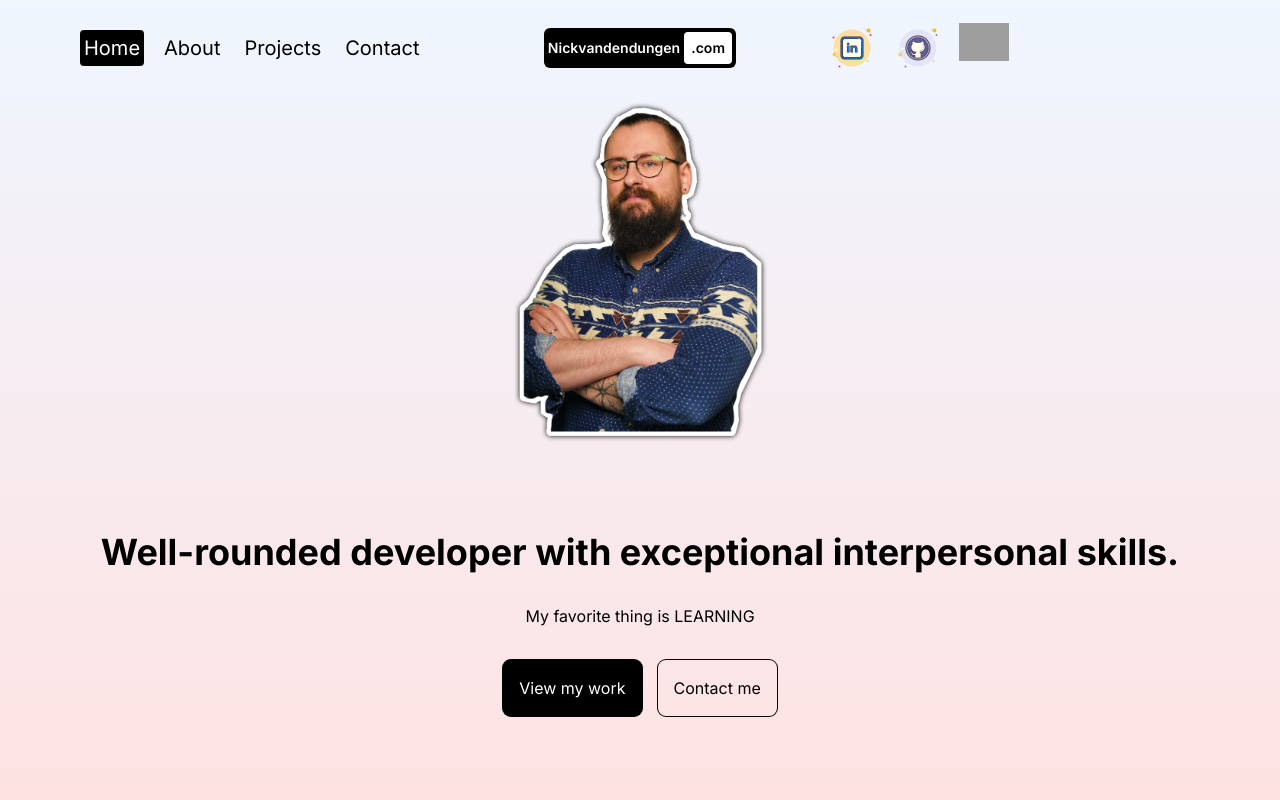
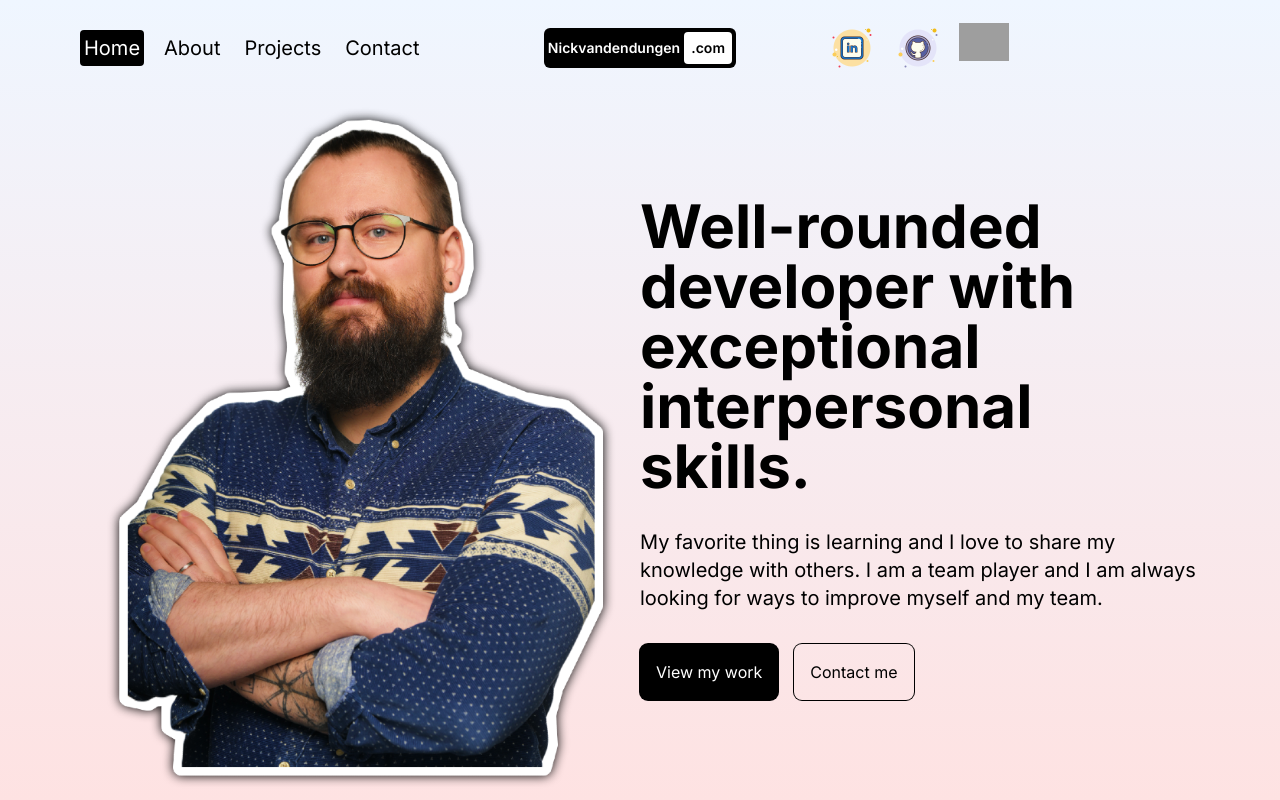
Before and after one commit to Nicktvdd/new-portfolio, a Next.js app: page / in a window 1280 px wide. Built offline with nearby package versions, Linux system fonts and the light colour scheme; grey boxes are pictures that could not be loaded.

Commit message:
Finished front page, moving to animation

```diff
--- a/src/app/page.jsx
+++ b/src/app/page.jsx
@@ -2,19 +2,25 @@ import Image from "next/image"
 
 const Homepage = () => {
   return (
-    <div className="h-full flex flex-col">
+    <div className="h-full flex flex-col lg:flex-row px-4 sm:px-8 md:px-12 lg:px-20 xl:px48">
       {/* IMAGE CONTAINER */}
-      <div className="h-1/2 relative">
+      <div className="h-1/2 lg:h-full lg:w-1/2 relative">
         <Image src="/hero.png" alt="" fill className="object-contain" />
       </div>
       {/* TEXT CONTAINER */}
-      <div className="h-1/2 flex flex-col gap-8 items-center justify-center">
+      <div className="h-1/2 lg:h-full lg:w-1/2 flex flex-col gap-8 items-center justify-center">
         {/* TITLE */}
-      <h1 className="text-4xl font-bold">Well-rounded developer with exceptional interpersonal skills.</h1>
+        <h1 className="text-4xl md:text-6xl font-bold">
+          Well-rounded developer with exceptional interpersonal skills.
+        </h1>
         {/* DESCRIPTION*/}
-      <p>My favorite thing is LEARNING</p>
+        <p className="md:text-xl">
+          My favorite thing is learning and I love to share my knowledge with others.
+          I am a team player and I am always looking for ways to improve myself and my team.
+
+        </p>
         {/* BUTTONS */}
-      <div className="flex gap-4">
+        <div className="w-full flex gap-4">
           <button className="p-4 rounded-lg ring-1 ring-black bg-black text-white">View my work</button>
           <button className="p-4 rounded-lg ring-1 ring-black">Contact me</button>
         </div>
```
Also changed, not shown: package.json (+6 -5 lines), 1 other file (tests, documents, lock files or other folders). Lines whose indentation alone changed are shown as unchanged.
